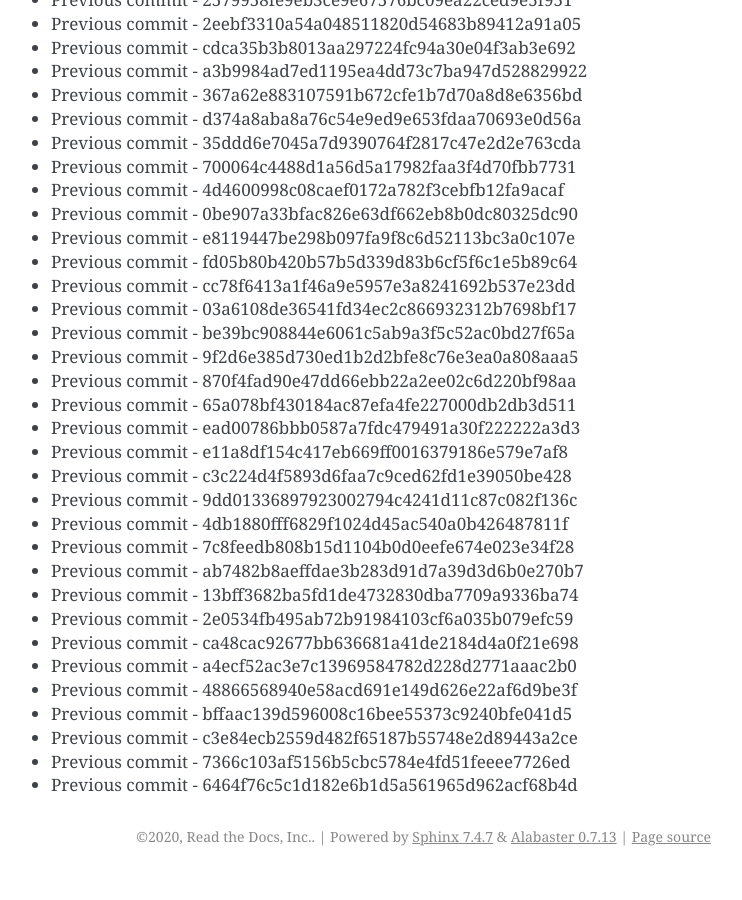
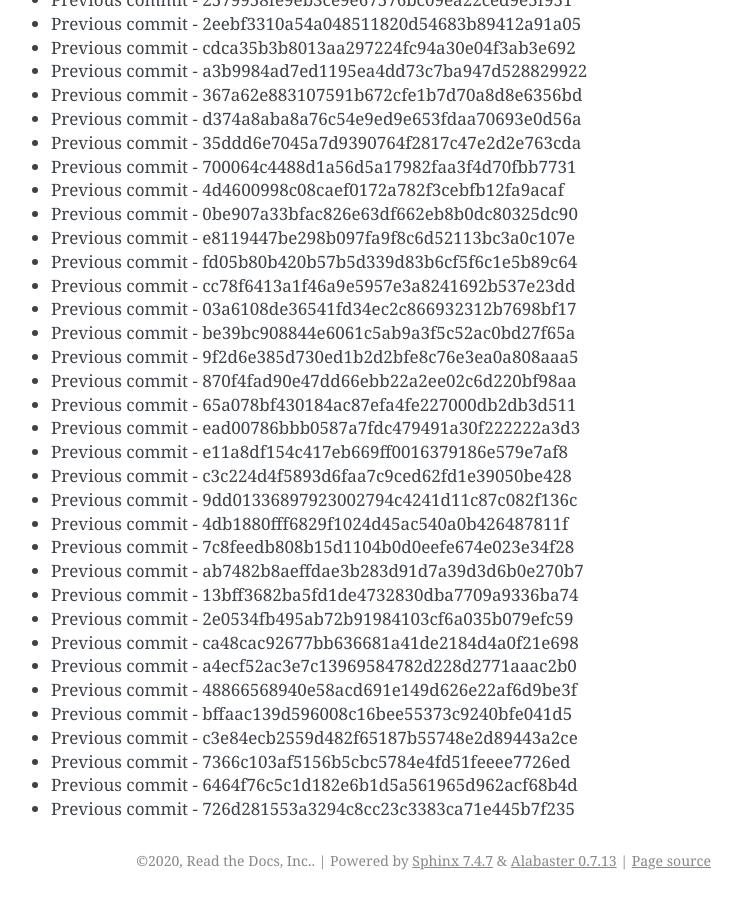
Before and after one commit to readthedocs/rtd-git-stresstest, a Sphinx documentation site: the page built from docs/updates.rst, in a window 1280 px wide and 900 px high, scrolled down 2702 px. Shown: the whole window, without its empty margins (399-1141 px from the left). Built offline with Sphinx 7.4.7, drawn with Linux system fonts in a browser that asks for light colours; before the commit the page ends 3578 px from its top, so only the background shows below that.

Commit message:
Generating commit from previous: 726d281553a3294c8cc23c3383ca71e445b7f235

```diff
--- a/docs/updates.rst
+++ b/docs/updates.rst
@@ -145,3 +145,4 @@ It can be tested for any performance characteristics.
 * Previous commit - c3e84ecb2559d482f65187b55748e2d89443a2ce
 * Previous commit - 7366c103af5156b5cbc5784e4fd51feeee7726ed
 * Previous commit - 6464f76c5c1d182e6b1d5a561965d962acf68b4d
+* Previous commit - 726d281553a3294c8cc23c3383ca71e445b7f235
```
